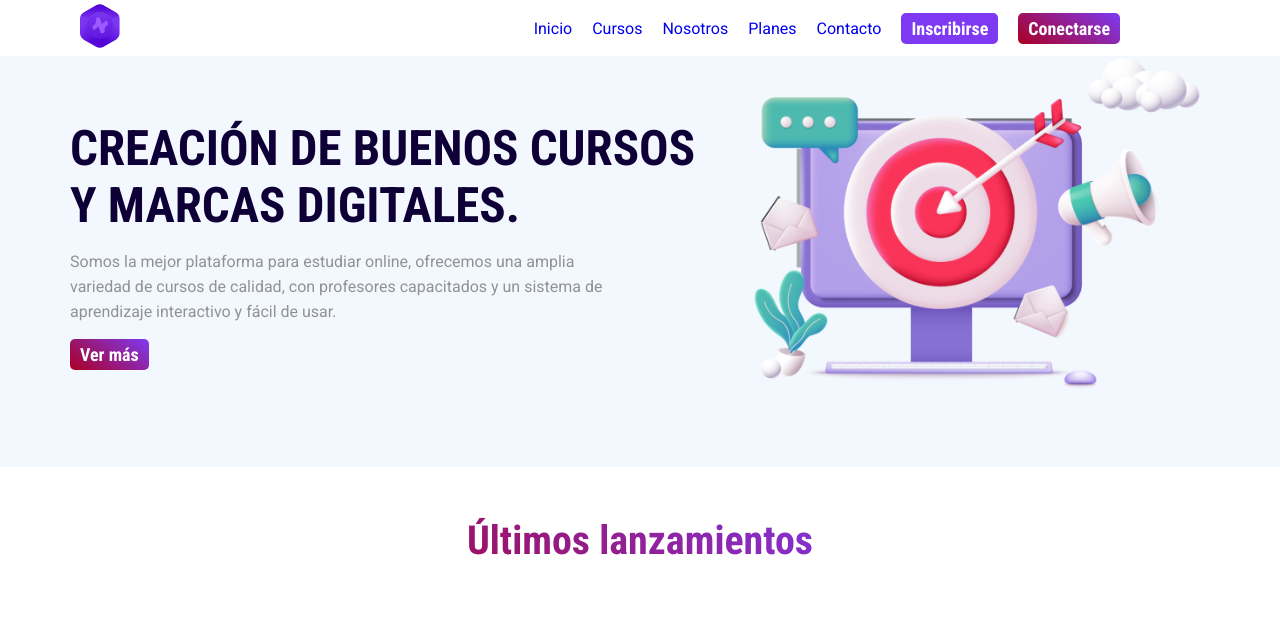
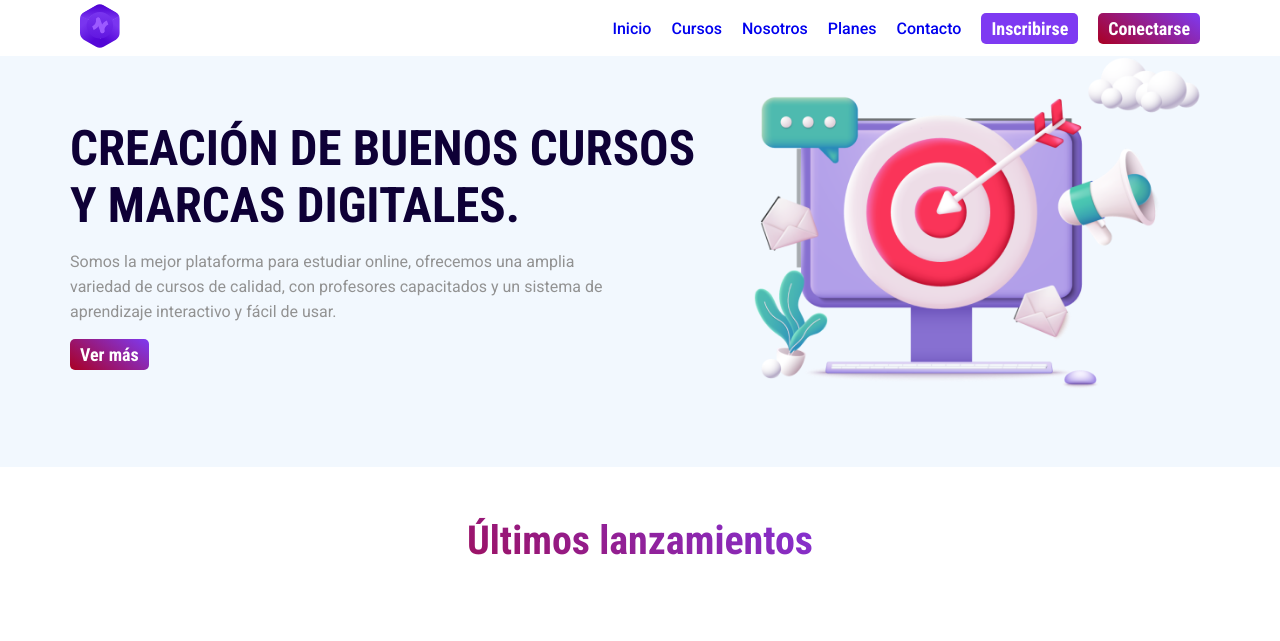
Before and after one commit to Piervil/sitioelearning, a plain HTML site: page index.html in a window 1280 px wide. Shown: the top 641 px of the page. Drawn offline with Linux system fonts and the light colour scheme.

Commit message:
version movil2

```diff
--- a/css/styles.css
+++ b/css/styles.css
@@ -43,16 +43,8 @@ img {
   background-color: var(--color-white);
 }
 
-.main__header .logo {
+.logo {
   width: 4rem;
-}
-
-.navbar {
-  display: flex;
-  /* justify-content: space-between; */
-  align-items: center;
-  gap: 2rem;
-  padding: 0 8rem;
 }
 
 #check, .toggle__menu {
@@ -64,6 +56,12 @@ img {
   justify-content: space-between;
   align-items: center;
   gap: 2rem;
+  font-weight: 500;
+}
+
+.navbar__menu:hover {
+  color: var(--color-black);
+
 }
 
 .navbar__menu .navbar__menu a {
```
